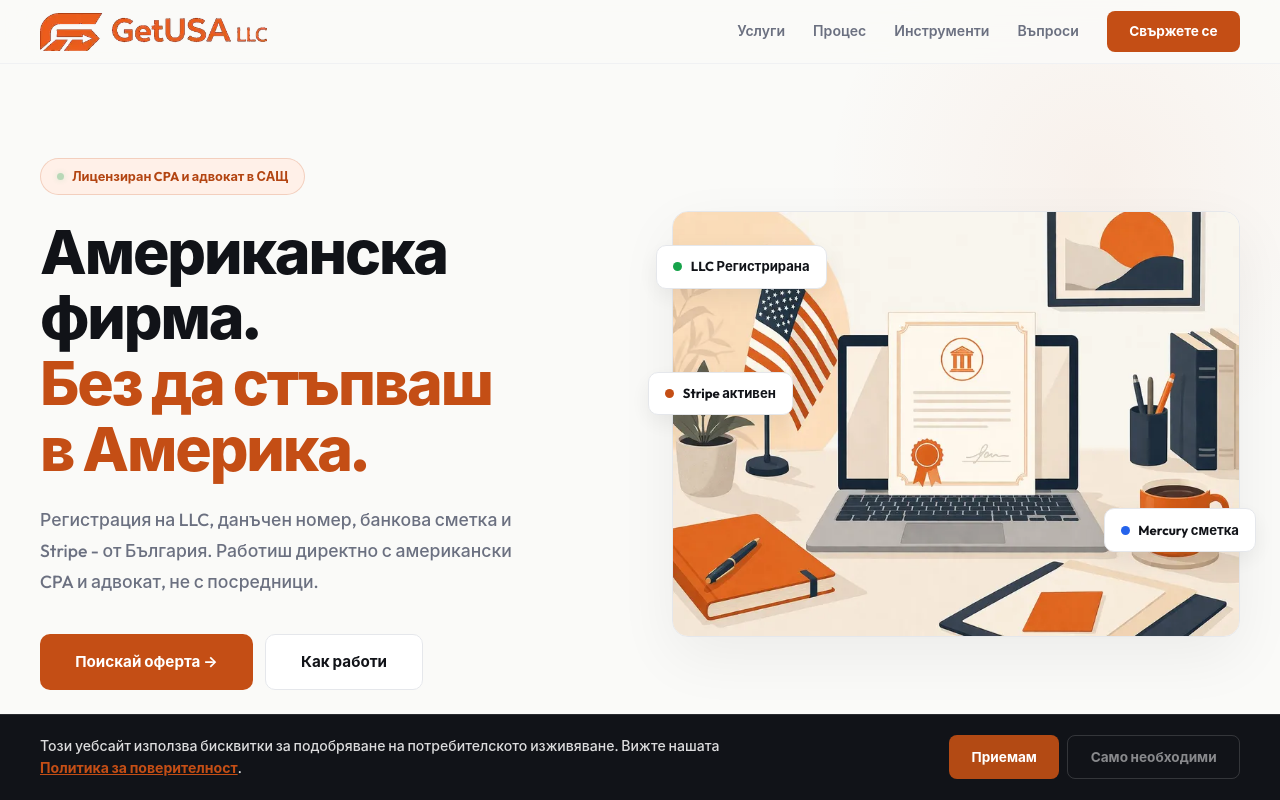
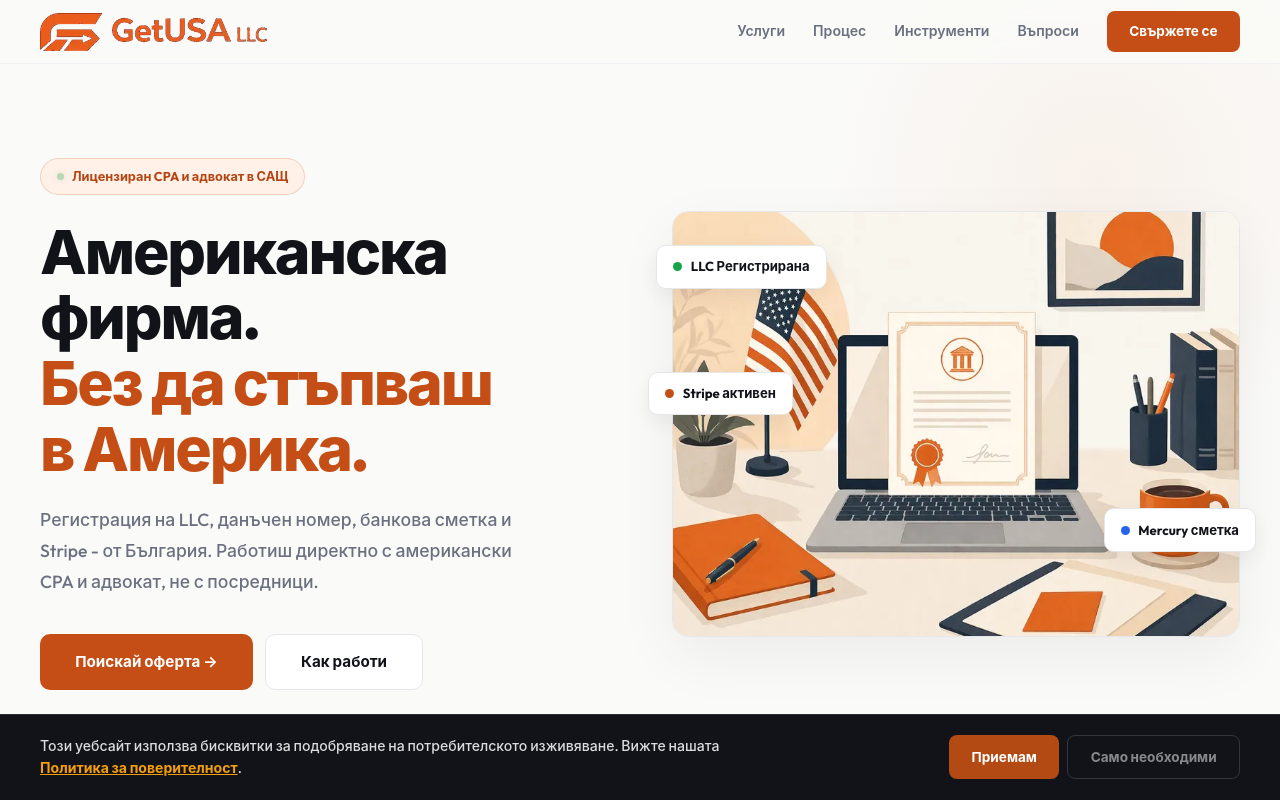
Before and after one commit to kalinpa/getusallc, a Next.js app: page / in a window 1280 px wide. Shown: the top 800 px of the page. Built offline with nearby package versions, Linux system fonts and the light colour scheme.

Commit message:
Fix step numbers and cookie banner contrast

```diff
--- a/src/app/layout.tsx
+++ b/src/app/layout.tsx
@@ -146,7 +146,7 @@
 .srv-btn.orange:hover { background: var(--orange-hover); border-color: var(--orange-hover); }
 
 .stp { background: var(--bg); border: 1px solid var(--border); border-radius: 14px; padding: 2rem 1.5rem; }
-.stp-n { font-weight: 800; font-size: 2.5rem; color: var(--orange); opacity: 0.35; line-height: 1; margin-bottom: 0.75rem; }
+.stp-n { font-weight: 800; font-size: 2.5rem; color: var(--orange); opacity: 0.5; line-height: 1; margin-bottom: 0.75rem; }
 .stp h3 { font-weight: 800; font-size: 1rem; color: var(--ink); margin-bottom: 0.4rem; }
 .stp p { font-size: 0.88rem; color: var(--gray); font-weight: 500; line-height: 1.6; }
 
--- a/src/components/CookieBanner.tsx
+++ b/src/components/CookieBanner.tsx
@@ -25,7 +25,7 @@
     }}>
       <p style={{ fontSize: "0.88rem", color: "rgba(255,255,255,0.85)", fontWeight: 500, margin: 0, maxWidth: 700, lineHeight: 1.6 }}>
         Този уебсайт използва бисквитки за подобряване на потребителското изживяване. Вижте нашата{" "}
-        <Link href="/privacy" style={{ color: "var(--orange)", textDecoration: "underline", fontWeight: 700 }}>Политика за поверителност</Link>.
+        <Link href="/privacy" style={{ color: "#f59e0b", textDecoration: "underline", fontWeight: 700 }}>Политика за поверителност</Link>.
       </p>
       <div style={{ display: "flex", gap: "0.5rem", flexShrink: 0 }}>
         <button onClick={() => accept("all")} style={{
```
